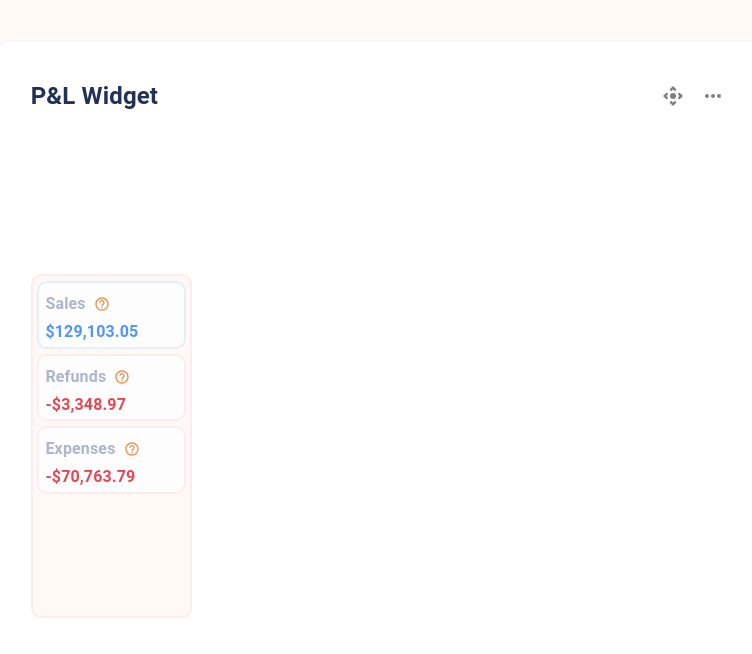
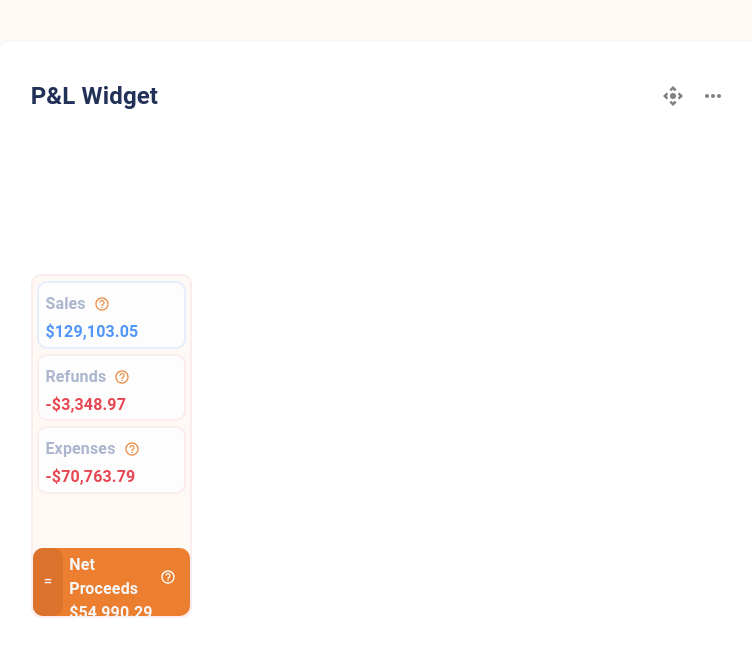
Before and after one commit to jpaul121/acquco-frontend, a React (Vite) app: page / in a window 1280 px wide. Shown: the top 654 px of the page, without its empty margins (258-1010 px from the left). Built offline with nearby package versions, Linux system fonts and the light colour scheme.

Commit message:
Implement Net Proceeds card

```diff
--- a/src/store/index.ts
+++ b/src/store/index.ts
@@ -54,6 +54,12 @@ export const getExpenseTotal = createSelector(profitLossState, state =>
   )
 )
 
+// @ts-ignore
+export const getTotalProceeds = createSelector(
+  [ getSalesTotal, getRefundTotal, getExpenseTotal ],
+  (totalSales, totalRefunds, totalExpenses) => totalSales + totalRefunds + totalExpenses
+)
+
 // // @ts-ignore
 // export const getExpenseTotal = createSelector(getPLDataArray, state =>
 //   state
--- a/src/widget/components/RevenueCard.tsx
+++ b/src/widget/components/RevenueCard.tsx
@@ -52,10 +52,49 @@ const useStyles = makeStyles()((theme: Theme) => ({
     display: 'flex',
     flexDirection: 'row',
     alignItems: 'center',
+  },
+  totalBalance: {
+    height: '20%',
+    width: '100%',
+    backgroundColor: 'rgb(235, 127, 47)',
+    borderRadius: '10px',
+    justifySelf: 'flex-end',
+    marginTop: 'auto',
+    display: 'flex',
+    flexDirection: 'row',
+  },
+  balanceLeft: {
+    display: 'flex',
+    justifyContent: 'center',
+    alignItems: 'center',
+    width: '22%',
+    height: '100%',
+    backgroundColor: 'rgb(220, 115, 44)',
+    borderRadius: '10px',
+  },
+  balanceRight: {
+    height: '100%',
+    width: 'auto',
+    display: 'inline-flex',
+    flexDirection: 'column',
+    padding: '5px 6px',
+  },
+  balanceTop: {
+    display: 'flex',
+    flexDirection: 'row',
+    alignItems: 'center',
+  },
+  balanceTitle: {
+    marginTop: '0%',
+    marginBottom: '0%',
+  },
+  balanceAmount: {
+    marginTop: '0%',
+    marginBottom: '0%',
   }
 }))
 
-export const RevenueCard = ({ salesTotal, refundTotal, expenseTotal }) => {
+export const RevenueCard = ({ salesTotal, refundTotal, expenseTotal, totalProceeds }) => {
   const { classes } = useStyles()
   return (
     <div className={classes.revenueCard}>
@@ -74,6 +113,18 @@ export const RevenueCard = ({ salesTotal, refundTotal, expenseTotal }) => {
           )
         })
       }
+      <div className={classes.totalBalance}>
+        <div className={classes.balanceLeft}>=</div>
+        <div className={classes.balanceRight}>
+          <div className={classes.balanceTop}>
+            <h4 className={classes.balanceTitle}>Net Proceeds</h4>
+            <IconButton sx={{ color: 'rgb(255, 255, 255)', fontSize: '1em' }}>
+              <HelpOutline sx={{ fontSize: '1em' }} />
+            </IconButton>
+          </div>
+          <h4 className={classes.balanceAmount}>{rawNumbertoDollar.format(totalProceeds)}</h4>
+        </div>
+      </div>
     </div>
   )
 }
--- a/src/widget/containers/RevenueCard.tsx
+++ b/src/widget/containers/RevenueCard.tsx
@@ -1,4 +1,4 @@
-import { getExpenseTotal, getRefundTotal, getSalesTotal, useAppSelector } from '../../store'
+import { getExpenseTotal, getRefundTotal, getSalesTotal, getTotalProceeds, useAppSelector } from '../../store'
 
 import { RevenueCard as RevenueCardComponent } from '../components/RevenueCard'
 
@@ -6,5 +6,11 @@ export const RevenueCard = () => {
   const salesTotal = useAppSelector(getSalesTotal)
   const refundTotal = useAppSelector(getRefundTotal)
   const expenseTotal = useAppSelector(getExpenseTotal)
-  return <RevenueCardComponent salesTotal={salesTotal} refundTotal={refundTotal} expenseTotal={expenseTotal} />
+  const totalProceeds = useAppSelector(getTotalProceeds)
+  return <RevenueCardComponent
+    expenseTotal={expenseTotal}
+    salesTotal={salesTotal}
+    refundTotal={refundTotal}
+    totalProceeds={totalProceeds}
+  />
 }
```
